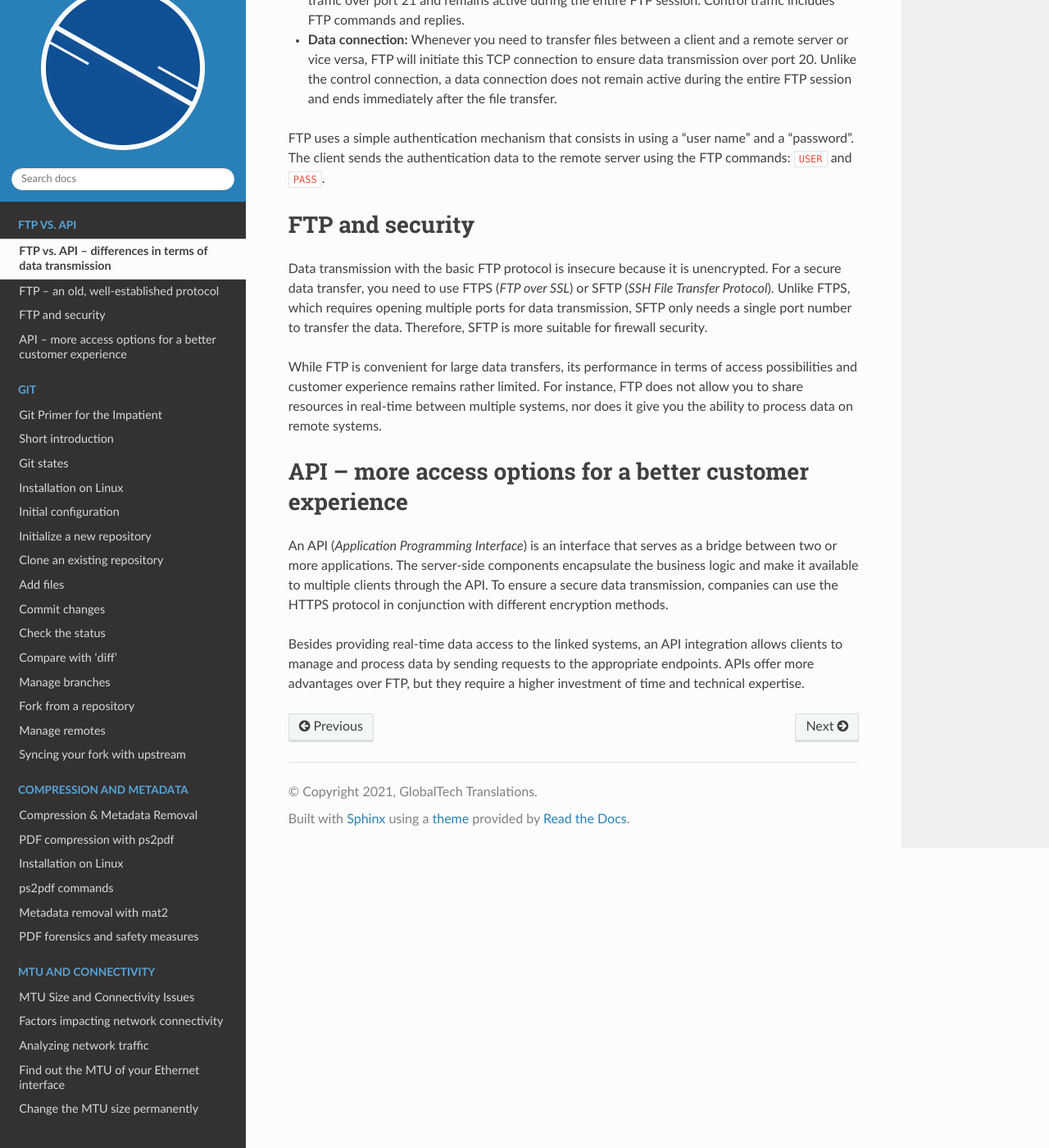
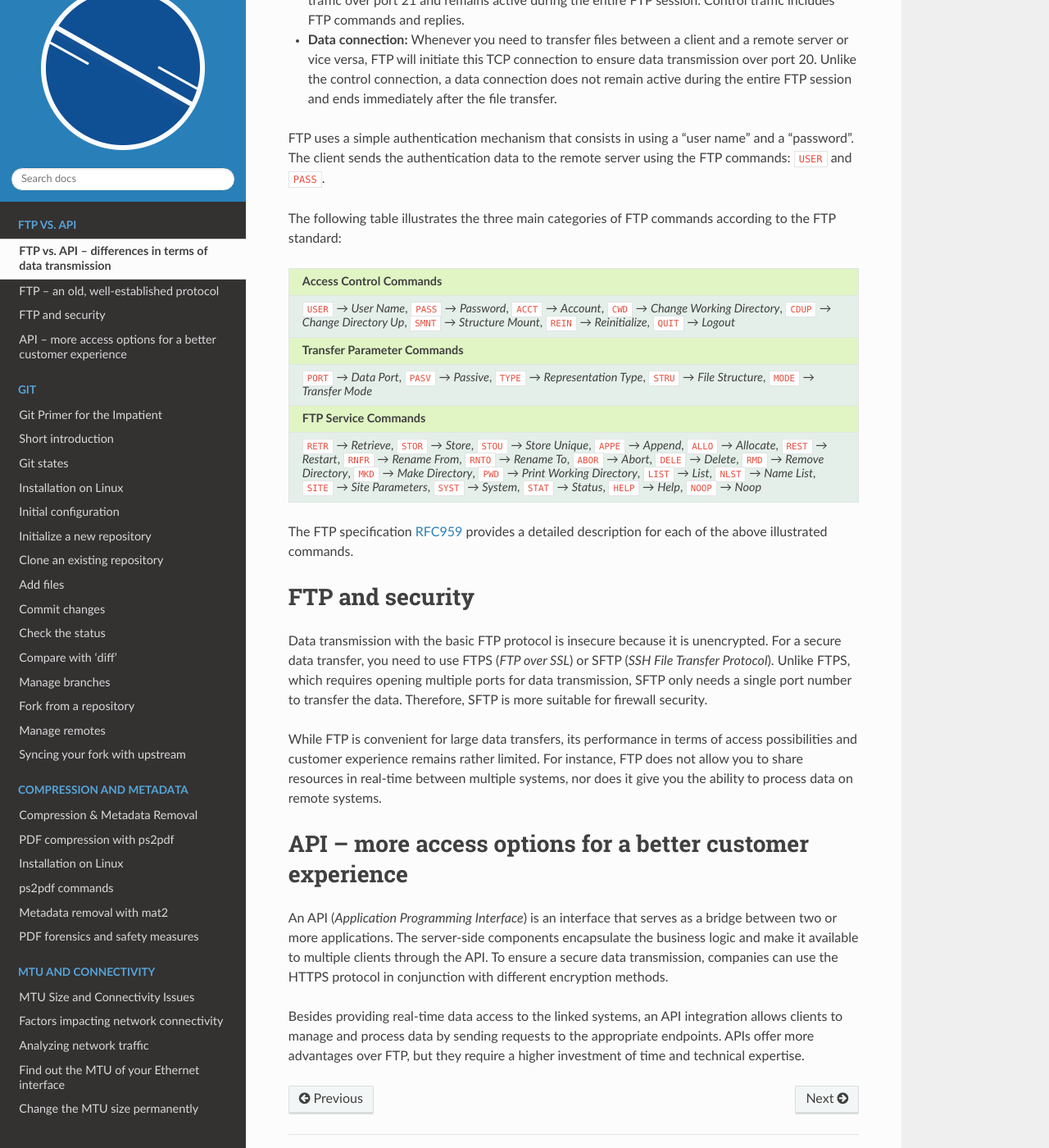
Before and after one commit to ka2in/bits4docs, a Sphinx documentation site: the page built from docs/source/ftp-vs-api.rst, in a window 1280 px wide and 1400 px high, scrolled down 904 px. Shown: the whole window at 82% size. Built offline with Sphinx 7.4.7 and the Read the Docs theme 2.0.0, drawn with Linux system fonts in a browser that asks for light colours.

Commit message:
Adding content about FTP commands

```diff
--- /dev/null
+++ b/docs/source/_static/css/custom.css
@@ -0,0 +1,6 @@
+.tight-table td {
+	white-space: normal !important;
+}
+
+table.tight-table > tbody > tr.row-odd > td {background: #e1f5c4 !important;}
+table.tight-table tr:nth-child(even) {background: #e4efe9 !important;}
--- a/docs/source/conf.py
+++ b/docs/source/conf.py
@@ -80,6 +80,9 @@ html_theme_options = {
 # so a file named "default.css" will overwrite the builtin "default.css".
 html_static_path = ['_static']
 
+# Adding settings for custom css file in the _Static folder
+def setup(app):
+  app.add_css_file('css/custom.css')
 
 #Disable the option 'View page source' on the homepage
 
--- a/docs/source/ftp-vs-api.rst
+++ b/docs/source/ftp-vs-api.rst
@@ -26,6 +26,25 @@ One particular aspect of FTP is that it relies on "two" logical TCP connections
 
 FTP uses a simple authentication mechanism that consists in using a "user name" and a "password". The client sends the authentication data to the remote server using the FTP commands: ``USER`` and ``PASS``.
 
+The following table illustrates the three main categories of FTP commands according to the FTP standard:
+
+.. role::  raw-html(raw)
+    :format: html
+
+.. list-table::
+   :widths: 50
+   :class: tight-table
+
+   * - **Access Control Commands**
+   * - ``USER`` :raw-html:`&rarr;` *User Name*, ``PASS`` :raw-html:`&rarr;` *Password*, ``ACCT`` :raw-html:`&rarr;` *Account*, ``CWD`` :raw-html:`&rarr;` *Change Working Directory*, ``CDUP`` :raw-html:`&rarr;` *Change Directory Up*, ``SMNT`` :raw-html:`&rarr;` *Structure Mount*, ``REIN`` :raw-html:`&rarr;` *Reinitialize*, ``QUIT`` :raw-html:`&rarr;` *Logout*
+   * - **Transfer Parameter Commands**
+   * - ``PORT`` :raw-html:`&rarr;` *Data Port*, ``PASV`` :raw-html:`&rarr;` *Passive*, ``TYPE`` :raw-html:`&rarr;` *Representation Type*, ``STRU`` :raw-html:`&rarr;` *File Structure*, ``MODE`` :raw-html:`&rarr;` *Transfer Mode*
+   * - **FTP Service Commands**
+   * - ``RETR`` :raw-html:`&rarr;` *Retrieve*, ``STOR`` :raw-html:`&rarr;` *Store*, ``STOU`` :raw-html:`&rarr;` *Store Unique*, ``APPE`` :raw-html:`&rarr;` *Append*, ``ALLO`` :raw-html:`&rarr;` *Allocate*, ``REST`` :raw-html:`&rarr;` *Restart*, ``RNFR`` :raw-html:`&rarr;` *Rename From*, ``RNTO`` :raw-html:`&rarr;` *Rename To*, ``ABOR`` :raw-html:`&rarr;` *Abort*, ``DELE`` :raw-html:`&rarr;` *Delete*, ``RMD`` :raw-html:`&rarr;` *Remove Directory*, ``MKD`` :raw-html:`&rarr;` *Make Directory*, ``PWD`` :raw-html:`&rarr;` *Print Working Directory*, ``LIST`` :raw-html:`&rarr;` *List*, ``NLST`` :raw-html:`&rarr;` *Name List*, ``SITE`` :raw-html:`&rarr;` *Site Parameters*, ``SYST`` :raw-html:`&rarr;` *System*, ``STAT`` :raw-html:`&rarr;` *Status*, ``HELP`` :raw-html:`&rarr;` *Help*, ``NOOP`` :raw-html:`&rarr;` *Noop*
+
+The FTP specification `RFC959 <https://www.w3.org/Protocols/rfc959/4_FileTransfer.html>`_ provides a detailed description for each of the above illustrated commands.
+
+
 FTP and security
 ----------------
 
```
Also changed, not shown: 9 other files.
